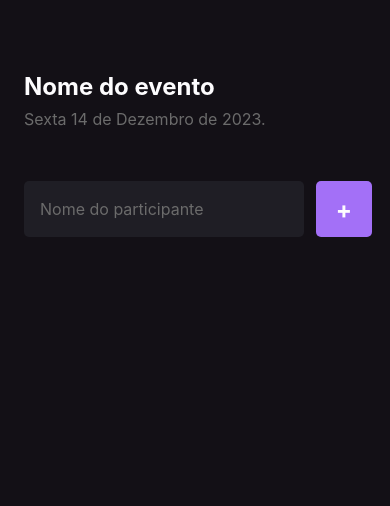
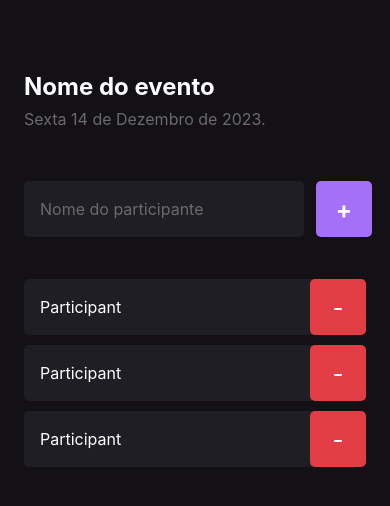
Before and after one commit to thiagoalmeida37/imhere, a React Native app: screen / in a window 390 px wide. Shown: the top 506 px of the page. Built offline with nearby package versions, Linux system fonts and the light colour scheme.

Commit message:
create components and button delete

```diff
--- /dev/null
+++ b/src/components/Participant/index.tsx
@@ -0,0 +1,19 @@
+import { View, Text, TouchableOpacity } from "react-native";
+import { styles } from "./styles";
+
+export function Participant() {
+  return (
+    <View style={styles.container}>
+        <Text style={styles.name}>
+            Participant
+        </Text>
+
+        <TouchableOpacity style={styles.button} >
+            <Text style={styles.buttonText}>
+              -
+            </Text>
+        </TouchableOpacity>
+
+    </View>
+  );
+}
--- /dev/null
+++ b/src/components/Participant/styles.ts
@@ -0,0 +1,33 @@
+import { StyleSheet } from "react-native";
+
+export const styles = StyleSheet.create({
+    container: {
+        width: '100%',
+        backgroundColor: '#1F1E25',
+        borderRadius: 5,
+        flexDirection: 'row',
+        alignItems: 'center',
+        marginBottom: 10,
+    },
+
+    name: {
+        flex: 1,
+        color: '#FFF',
+        fontSize: 16,
+        marginLeft: 16,
+    },
+
+    buttonText:{
+        color: '#FDFCFE',
+        fontSize: 24,
+      },
+
+      button:{
+        backgroundColor: '#E23C44',
+        height: 56,
+        width: 56,
+        borderRadius: 5,
+        justifyContent: 'center',
+        alignItems: 'center',
+      },
+})
--- a/src/screens/Home/index.tsx
+++ b/src/screens/Home/index.tsx
@@ -1,4 +1,6 @@
 import { Text, View, TextInput, TouchableOpacity } from "react-native";
+
+import { Participant } from "../../components/Participant";
 
 import { styles } from "./styles";
 
@@ -18,6 +20,7 @@
       <Text key="2" style={styles.eventDate}>
         Sexta 14 de Dezembro de 2023.
       </Text>
+
       <View style={styles.form}>
           <TextInput
             style={styles.input}
@@ -31,6 +34,10 @@
             </Text>
           </TouchableOpacity>
       </View>
+
+      <Participant />
+      <Participant />
+      <Participant />
     </View>
   )
 }
```
